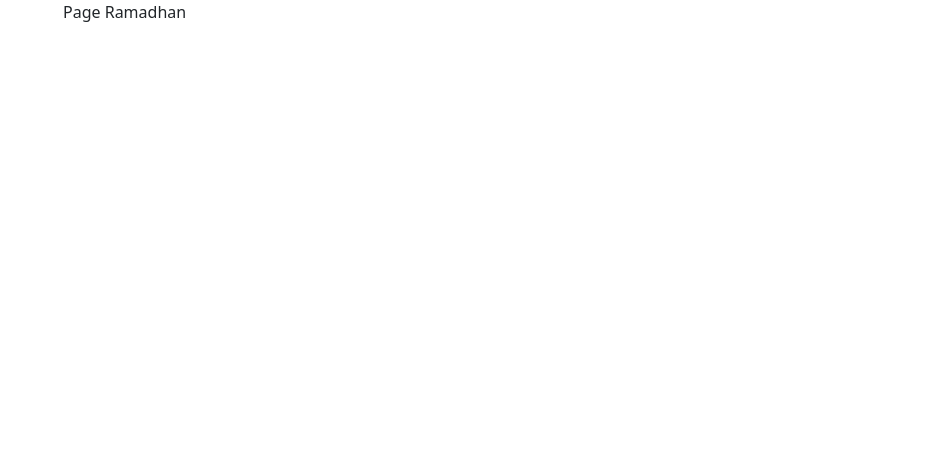
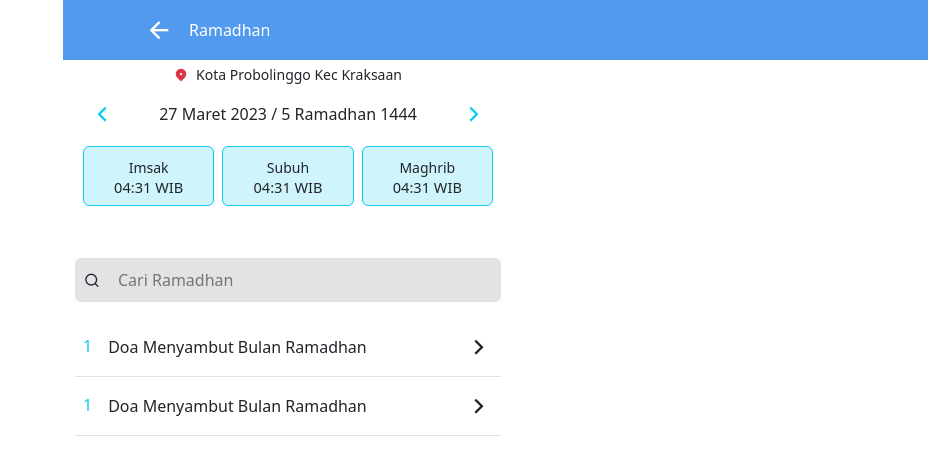
Before and after one commit to omvhadil/slicing_nu-online, a Vue app: page /ramadhan in a window 1280 px wide. Shown: the top 454 px of the page, without its empty margins (352-1280 px from the left). Built offline with nearby package versions, Linux system fonts and the light colour scheme; a web font is replaced by a local one.

Commit message:
ramadhan

```diff
--- a/src/views/Ramadhan.vue
+++ b/src/views/Ramadhan.vue
@@ -1,3 +1,77 @@
+<script setup>
+import { useRouter } from 'vue-router'
+
+const router = useRouter()
+</script>
 <template>
-  <p>Page Ramadhan</p>
+  <nav class="navbar position-fixed w-100 z-3 bg-header">
+    <div class="container">
+      <div class="d-flex align-items-center">
+        <div @click="router.back()">
+          <i class="ri-arrow-left-line fs-3 text-white"></i>
+        </div>
+        <p class="m-0 ms-3 text-white">Ramadhan</p>
+      </div>
+      <div class="d-flex align-items-center column-gap-4">
+        <button class="btn p-0 text-white">
+          <i class="ri-share-line fs-3"></i>
+        </button>
+      </div>
+    </div>
+  </nav>
+  <section class="pt-5 container">
+    <span class="text-smaller text-center d-block mt-3"
+      ><i class="ri-map-pin-2-fill text-danger me-2"></i>Kota Probolinggo Kec Kraksaan</span
+    >
+    <div class="d-flex align-items-center justify-content-between">
+      <button class="btn"><i class="ri-arrow-left-s-line fs-3 text-info"></i></button>
+      <span class="m-0">27 Maret 2023 / 5 Ramadhan 1444</span>
+      <button class="btn"><i class="ri-arrow-right-s-line fs-3 text-info"></i></button>
+    </div>
+
+    <div class="row px-3">
+      <div class="col-4 p-1">
+        <div class="border border-info text-center p-2 rounded bg-info-subtle">
+          <span class="text-smaller">Imsak</span>
+          <h6 class="m-0 text-small">04:31 WIB</h6>
+        </div>
+      </div>
+      <div class="col-4 p-1">
+        <div class="border border-info text-center p-2 rounded bg-info-subtle">
+          <span class="text-smaller">Subuh</span>
+          <h6 class="m-0 text-small">04:31 WIB</h6>
+        </div>
+      </div>
+      <div class="col-4 p-1">
+        <div class="border border-info text-center p-2 rounded bg-info-subtle">
+          <span class="text-smaller">Maghrib</span>
+          <h6 class="m-0 text-small">04:31 WIB</h6>
+        </div>
+      </div>
+    </div>
+  </section>
+  <section class="container mt-5">
+    <form action="">
+      <div class="d-flex align-items-center border p-2 rounded bg-secondary-subtle">
+        <i class="ri-search-line me-3"></i>
+        <input type="email" class="border-0 bg-secondary-subtle" placeholder="Cari Ramadhan" />
+      </div>
+    </form>
+    <div class="row mt-3">
+      <div class="col-12">
+        <div class="d-flex align-items-center border-bottom p-2">
+          <h6 class="m-0 me-3 text-info">1</h6>
+          <span>Doa Menyambut Bulan Ramadhan </span>
+          <i class="ri-arrow-right-s-line fs-3 ms-auto"></i>
+        </div>
+      </div>
+      <div class="col-12">
+        <div class="d-flex align-items-center border-bottom p-2">
+          <h6 class="m-0 me-3 text-info">1</h6>
+          <span>Doa Menyambut Bulan Ramadhan </span>
+          <i class="ri-arrow-right-s-line fs-3 ms-auto"></i>
+        </div>
+      </div>
+    </div>
+  </section>
 </template>
--- a/src/views/Tahlil.vue
+++ b/src/views/Tahlil.vue
@@ -1,3 +1,41 @@
+<script setup>
+import { useRouter } from 'vue-router'
+import { reactive } from 'vue'
+
+const router = useRouter()
+const data = reactive({
+  mode: 'tahlil'
+})
+</script>
 <template>
-  <p>Page Tahlil</p>
+  <!-- Header -->
+  <nav class="navbar position-sticky top-0" style="background-color: rgb(81, 154, 238)">
+    <div class="container">
+      <div @click="router.back()">
+        <i class="ri-arrow-left-line fs-3 text-white"></i>
+      </div>
+      <div
+        class="d-flex border rounded w-75"
+        style="background-color: rgb(228, 239, 248); padding: 0.2rem"
+      >
+        <button
+          @click="data.mode = 'tahlil'"
+          class="btn p-1 w-100 font-small"
+          :class="data.mode == 'tahlil' ? 'bg-light' : ''"
+        >
+          Tahlil
+        </button>
+        <button
+          @click="data.mode = 'yasin'"
+          class="btn p-1 w-100 font-small"
+          :class="data.mode == 'yasin' ? 'bg-light' : ''"
+        >
+          Yasin
+        </button>
+      </div>
+      <div class="text-white fs-3">
+        <i class="ri-font-size"></i>
+      </div>
+    </div>
+  </nav>
 </template>
```
